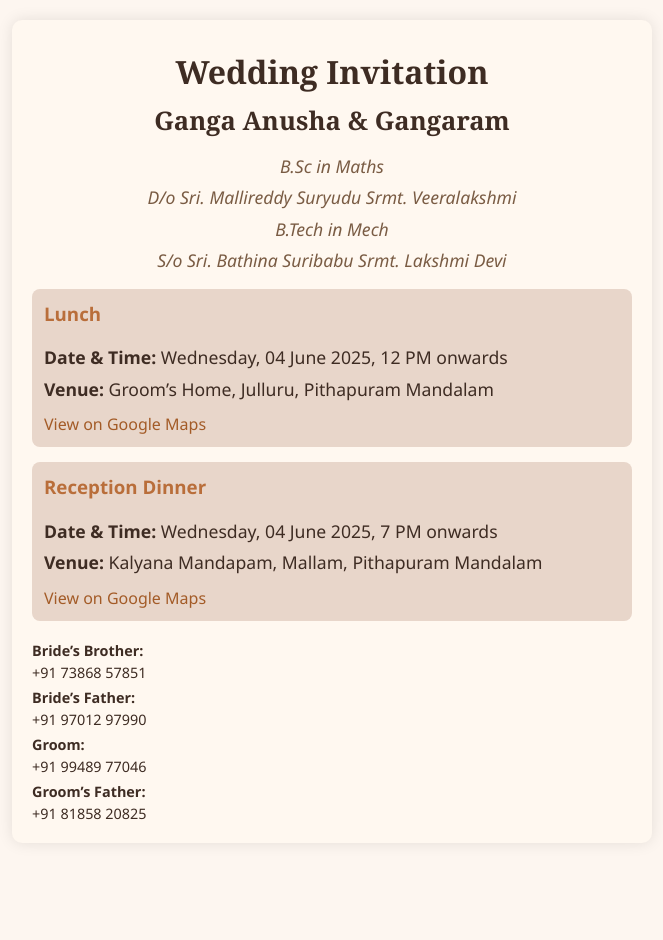
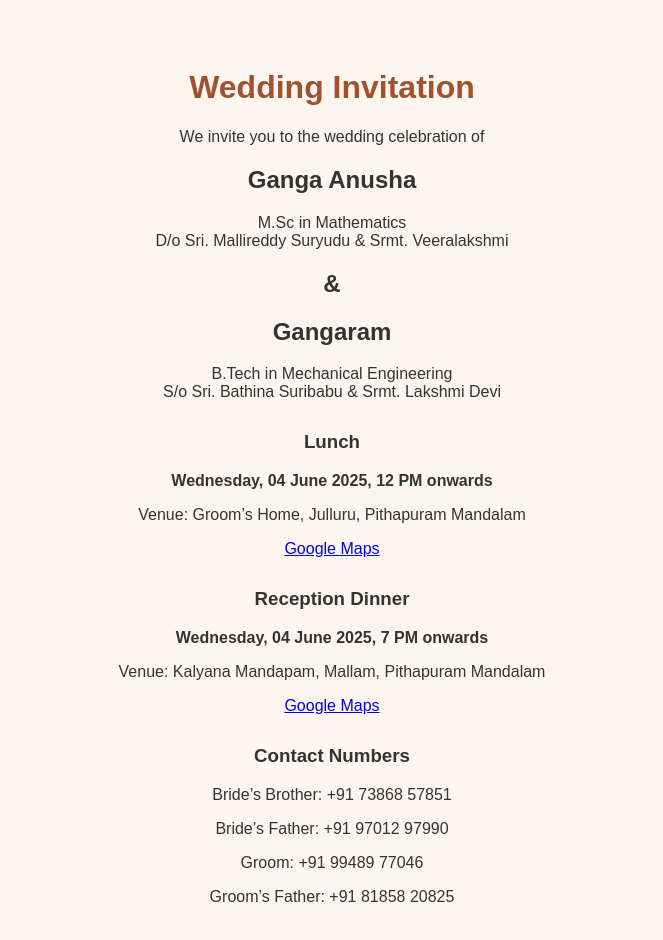
Before and after one commit to Bharati-Sur/Wedding-invitation-, a plain HTML site: page index.html in a window 1280 px wide. Shown: the whole page, without its empty margins (308-971 px from the left). Before the commit the page ends 863 px from the top, so only its background shows below. Drawn offline with Linux system fonts and the light colour scheme.

Commit message:
Add files via upload

```diff
--- a/index.html
+++ b/index.html
@@ -3,105 +3,44 @@
 <html lang="en">
 <head>
   <meta charset="UTF-8" />
-<meta name="viewport" content="width=device-width, initial-scale=1" />
+  <meta name="viewport" content="width=device-width, initial-scale=1.0"/>
   <title>Ganga Anusha & Gangaram Wedding</title>
   <style>
-  body {
-    font-family: 'Segoe UI', Tahoma, Geneva, Verdana, sans-serif;
-    background: #fdf6f0;
-    color: #3e2c23;
-    margin: 0; padding: 0;
-  }
-  .container {
-    max-width: 600px;
-    margin: 20px auto;
-    padding: 20px;
-    background: #fff8f0;
-    border-radius: 10px;
-    box-shadow: 0 0 15px rgba(0,0,0,0.1);
-  }
-  h1, h2 {
-    text-align: center;
-    font-family: 'Georgia', serif;
-    margin: 10px 0;
-  }
-  p {
-    font-size: 1.1em;
-    line-height: 1.5em;
-    margin: 5px 0;
-  }
-  .names {
-    font-family: 'Georgia', serif;
-    font-size: 1.6em;
-    font-weight: 700;
-    text-align: center;
-    margin-bottom: 15px;
-  }
-  .parents, .education {
-    text-align: center;
-    font-style: italic;
-    color: #7a5c44;
-  }
-  .event {
-    background: #e8d6ca;
-    border-radius: 8px;
-    padding: 12px;
-    margin: 15px 0;
-  }
-  .event h3 {
-    margin-top: 0;
-    color: #b96e3a;
-  }
-  a.map-link {
-    display: inline-block;
-    margin-top: 6px;
-    color: #a35b27;
-    text-decoration: none;
-  }
-  a.map-link:hover {
-    text-decoration: underline;
-  }
-  .contacts {
-    margin-top: 20px;
-    font-size: 0.9em;
-  }
-  .contacts strong {
-    display: block;
-    margin: 6px 0 3px;
-  }
+    body { font-family: sans-serif; text-align: center; background-color: #fdf6f0; color: #333; padding: 40px; }
+    h1 { color: #a0522d; }
+    .section { margin: 30px 0; }
+    .event { font-weight: bold; margin-top: 10px; }
   </style>
 </head>
 <body>
-  <div class="container">
   <h1>Wedding Invitation</h1>
-    <div class="names">Ganga Anusha &amp; Gangaram</div>
-    <div class="education">
-      <p>B.Sc in Maths</p>
-      <p>D/o Sri. Mallireddy Suryudu Srmt. Veeralakshmi</p>
-      <p>B.Tech in Mech</p>
-      <p>S/o Sri. Bathina Suribabu Srmt. Lakshmi Devi</p>
+  <p>We invite you to the wedding celebration of</p>
+  <h2>Ganga Anusha</h2>
+  <p>M.Sc in Mathematics<br/>D/o Sri. Mallireddy Suryudu & Srmt. Veeralakshmi</p>
+  <h2>&</h2>
+  <h2>Gangaram</h2>
+  <p>B.Tech in Mechanical Engineering<br/>S/o Sri. Bathina Suribabu & Srmt. Lakshmi Devi</p>
+
+  <div class="section">
+    <h3>Lunch</h3>
+    <p class="event">Wednesday, 04 June 2025, 12 PM onwards</p>
+    <p>Venue: Groom’s Home, Julluru, Pithapuram Mandalam</p>
+    <p><a href="https://maps.app.goo.gl/vNZBC4JoCarmF4qJ6?g_st=aw">Google Maps</a></p>
   </div>
 
-    <div class="event">
-      <h3>Lunch</h3>
-      <p><strong>Date &amp; Time:</strong> Wednesday, 04 June 2025, 12 PM onwards</p>
-      <p><strong>Venue:</strong> Groom’s Home, Julluru, Pithapuram Mandalam</p>
-      <a href="https://maps.app.goo.gl/vNZBC4JoCarmF4qJ6?g_st=aw" target="_blank" class="map-link">View on Google Maps</a>
+  <div class="section">
+    <h3>Reception Dinner</h3>
+    <p class="event">Wednesday, 04 June 2025, 7 PM onwards</p>
+    <p>Venue: Kalyana Mandapam, Mallam, Pithapuram Mandalam</p>
+    <p><a href="https://maps.app.goo.gl/MwXGQbNcRWQ1J8gy9?g_st=ac">Google Maps</a></p>
   </div>
 
-    <div class="event">
-      <h3>Reception Dinner</h3>
-      <p><strong>Date &amp; Time:</strong> Wednesday, 04 June 2025, 7 PM onwards</p>
-      <p><strong>Venue:</strong> Kalyana Mandapam, Mallam, Pithapuram Mandalam</p>
-      <a href="https://maps.app.goo.gl/MwXGQbNcRWQ1J8gy9?g_st=ac" target="_blank" class="map-link">View on Google Maps</a>
-    </div>
-
-    <div class="contacts">
-      <strong>Bride’s Brother:</strong> +91 73868 57851<br/>
-      <strong>Bride’s Father:</strong> +91 97012 97990<br/>
-      <strong>Groom:</strong> +91 99489 77046<br/>
-      <strong>Groom’s Father:</strong> +91 81858 20825<br/>
-    </div>
+  <div class="section">
+    <h3>Contact Numbers</h3>
+    <p>Bride’s Brother: +91 73868 57851</p>
+    <p>Bride’s Father: +91 97012 97990</p>
+    <p>Groom: +91 99489 77046</p>
+    <p>Groom’s Father: +91 81858 20825</p>
   </div>
 </body>
 </html>
```
Lines whose indentation alone changed are shown as unchanged.
